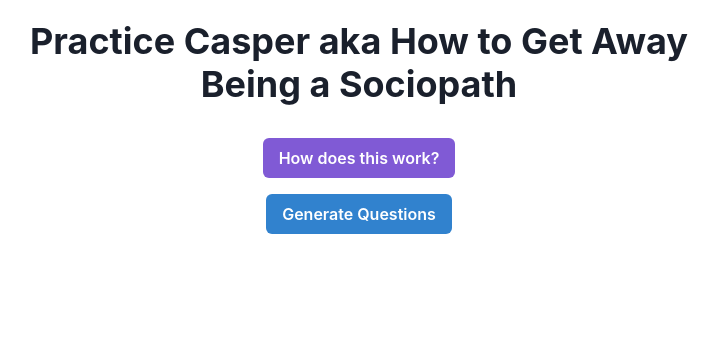
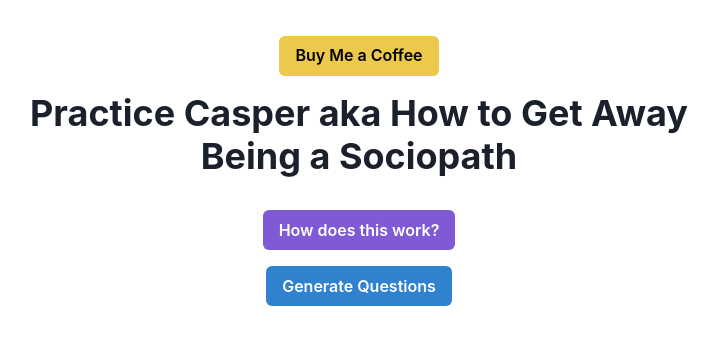
Before and after one commit to viraatdas/casper-med-exam-ai, a React (Create React App) app in the folder web-ui/: page / in a window 1280 px wide. Shown: the top 344 px of the page, without its empty margins (281-999 px from the left). Built offline with nearby package versions, Linux system fonts and the light colour scheme.

Commit message:
added a buy me a coffee button

```diff
--- a/web-ui/src/App.js
+++ b/web-ui/src/App.js
@@ -1,6 +1,7 @@
 import React, { useState } from 'react';
 import axios from 'axios';
 import { Box, Button, Textarea, Text, VStack, Heading, Container, Spinner, Collapse } from '@chakra-ui/react';
+import DonateButton from './DonateButton';
 
 const apiUrl = process.env.REACT_APP_API_URL;
 
@@ -83,6 +84,7 @@
 
 return (
   <Container maxW="container.md" centerContent p={5}>
+    <DonateButton />
     <Heading mb={4} textAlign="center">Practice Casper aka How to Get Away Being a Sociopath</Heading>
     <Button mt={4} mb={4} colorScheme="purple" onClick={() => setShowAbout(!showAbout)}>
       {showAbout ? 'Hide Info' : 'How does this work?'}
--- /dev/null
+++ b/web-ui/src/DonateButton.js
@@ -0,0 +1,15 @@
+import React from 'react';
+import { Box, Button, Link } from '@chakra-ui/react';
+
+function DonateButton() {
+    return (
+        <Box textAlign="center" my={4}>
+            {/* Link to your Buy Me a Coffee page */}
+            <Link href="https://buymeacoffee.com/viraatlaldv" isExternal>
+                <Button colorScheme="yellow">Buy Me a Coffee</Button>
+            </Link>
+        </Box>
+    );
+}
+
+export default DonateButton;
```
